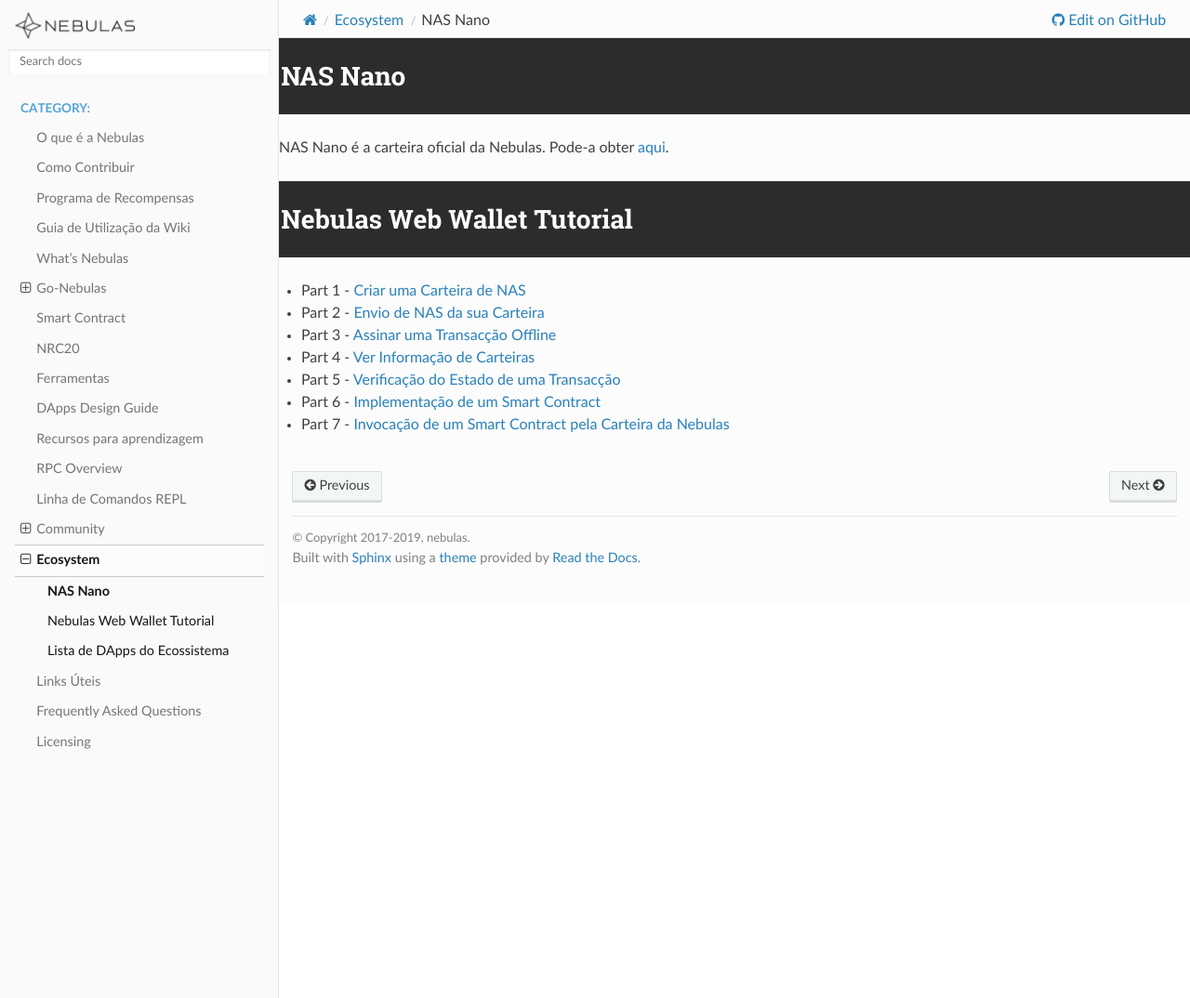
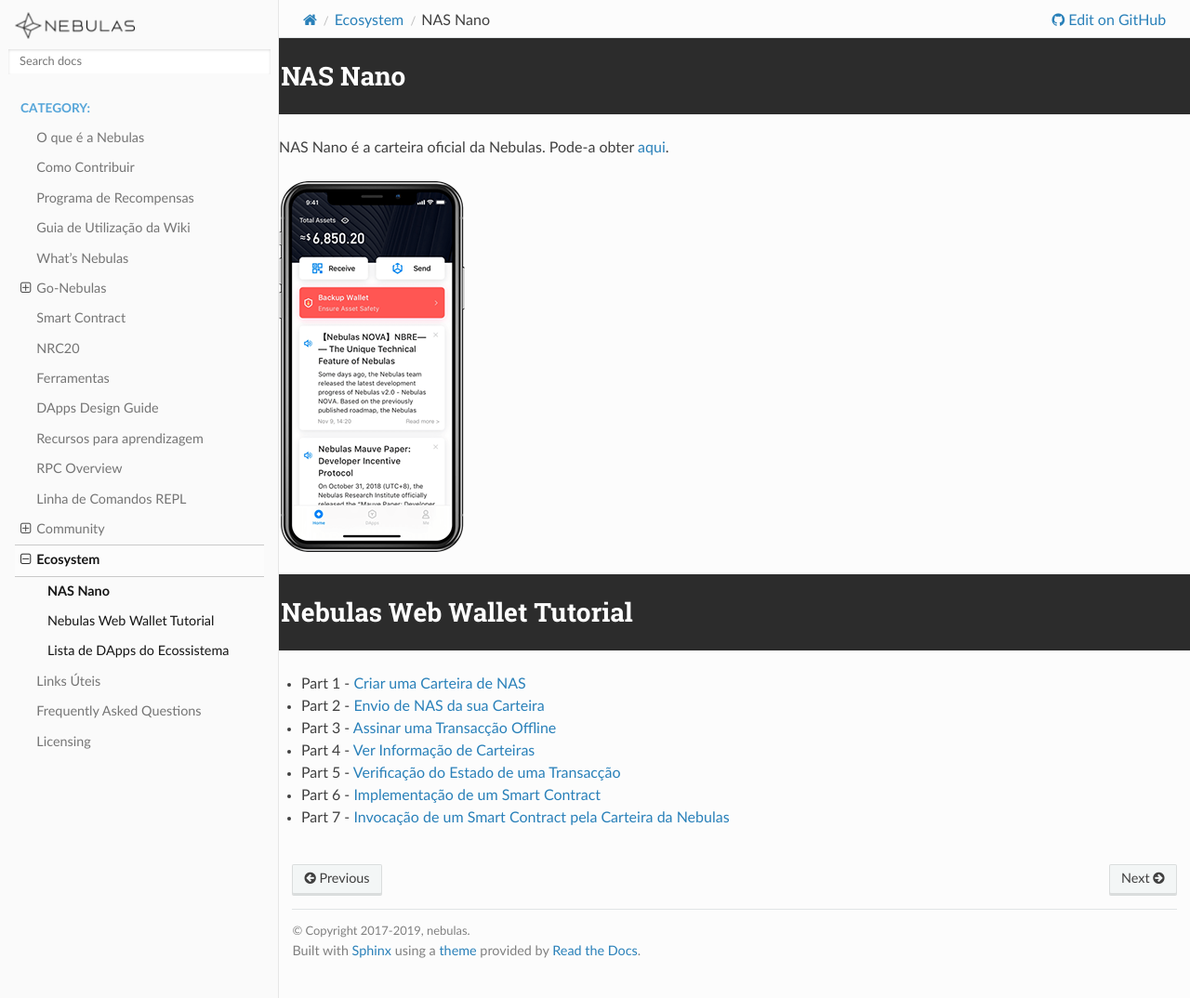
Before and after one commit to nebulasio/nebdocs, a Sphinx documentation site: the page built from docs/ecosystem/nas-nano.md, in a window 1280 px wide and 1074 px high. Shown: the whole window at 93% size. Built offline with Sphinx 7.4.7 and the Read the Docs theme 2.0.0, drawn with Linux system fonts in a browser that asks for light colours; pages that are not in the unit, such as notebooks, are missing from menus.

Commit message:
add image to nas-nano article

```diff
--- a/docs/ecosystem/nas-nano.md
+++ b/docs/ecosystem/nas-nano.md
@@ -1,5 +1,7 @@
 # NAS Nano
 NAS Nano é a carteira oficial da Nebulas. Pode-a obter [aqui](https://nano.nebulas.io/index_en.html).
+
+![](/resources/nano_app_capture_en.png)
 
 # Nebulas Web Wallet Tutorial
 - Part 1 - [Criar uma Carteira de NAS](https://medium.com/nebulasio/creating-a-nas-wallet-9d01b5fa2df6)
```
